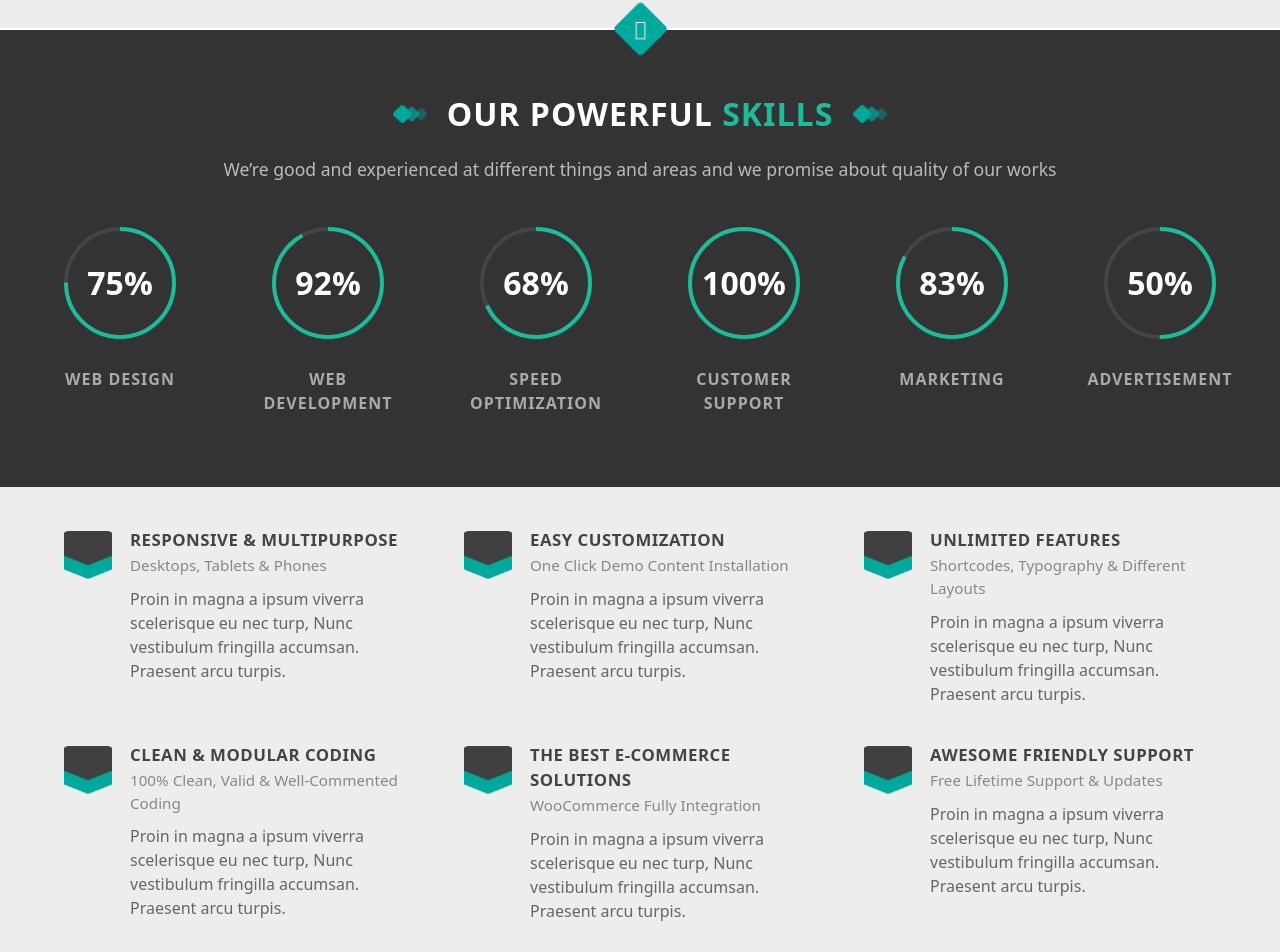
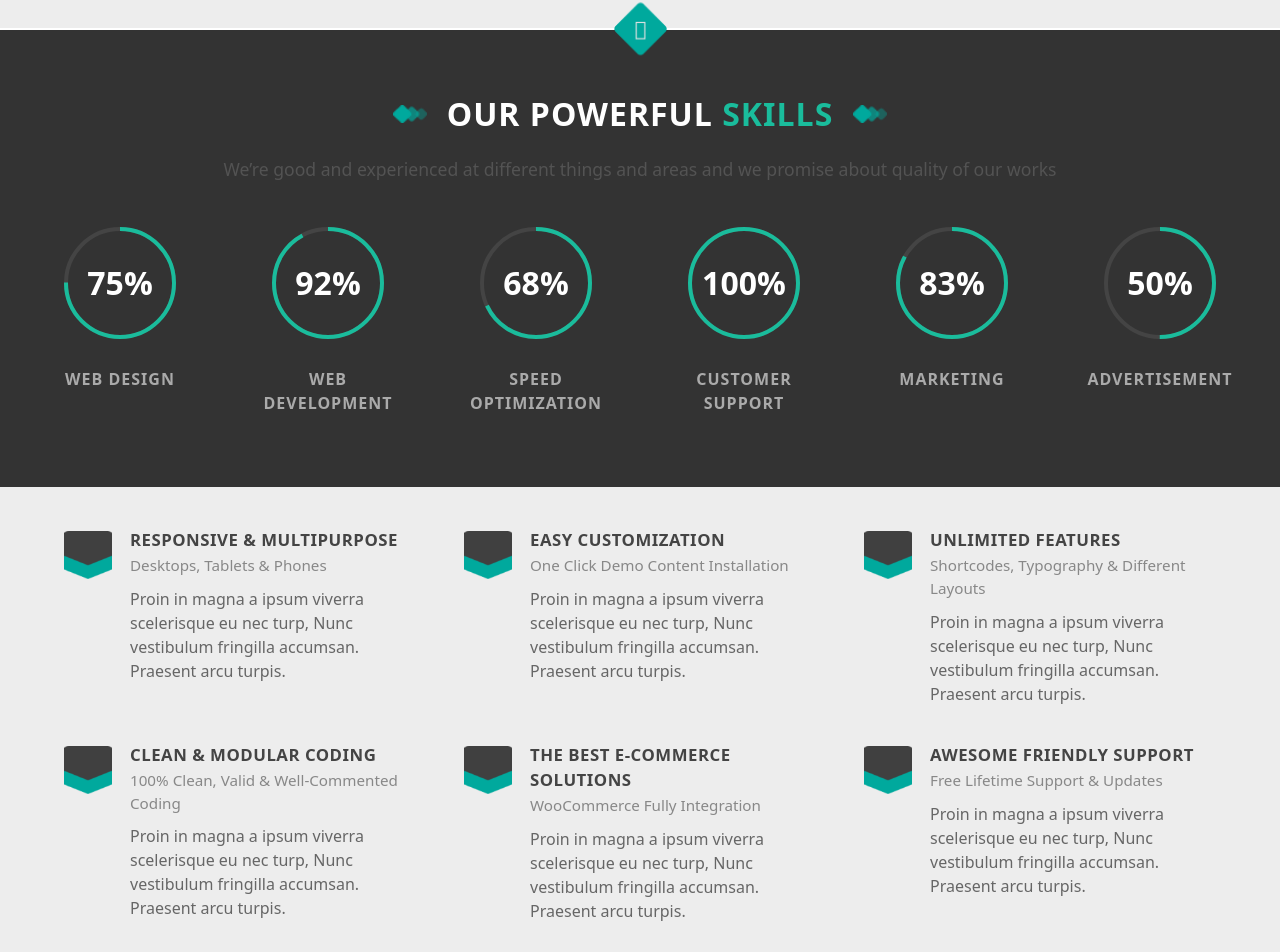
Before and after one commit to seanalex0512/mock-website, a React (Vite) app: page / in a window 1280 px wide. Shown: the part 1520-2472 px from the top of the page. Built offline with nearby package versions, Linux system fonts and the light colour scheme.

Commit message:
updated font color

```diff
--- a/src/components/styles/Skills.css
+++ b/src/components/styles/Skills.css
@@ -84,7 +84,7 @@
 }
 
 .skills-subtitle {
-  color: #bbb;
+  color: #535353;
   font-size: 1.1rem;
   margin-top: 0;
 }
```
